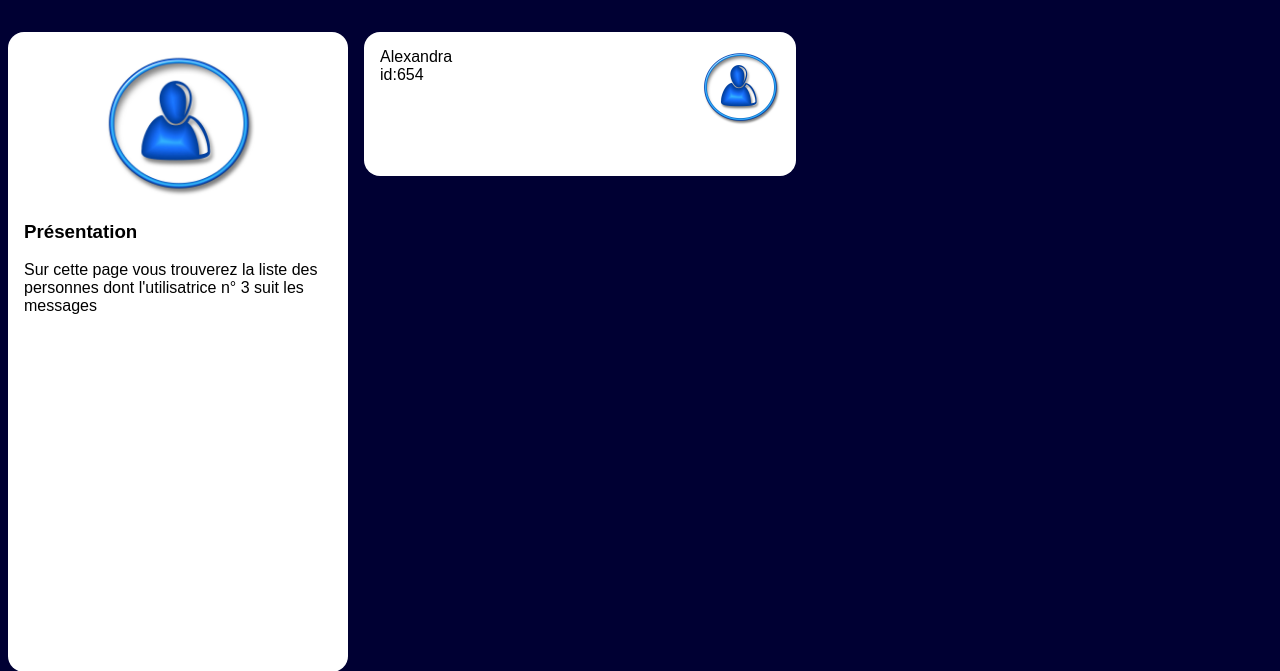
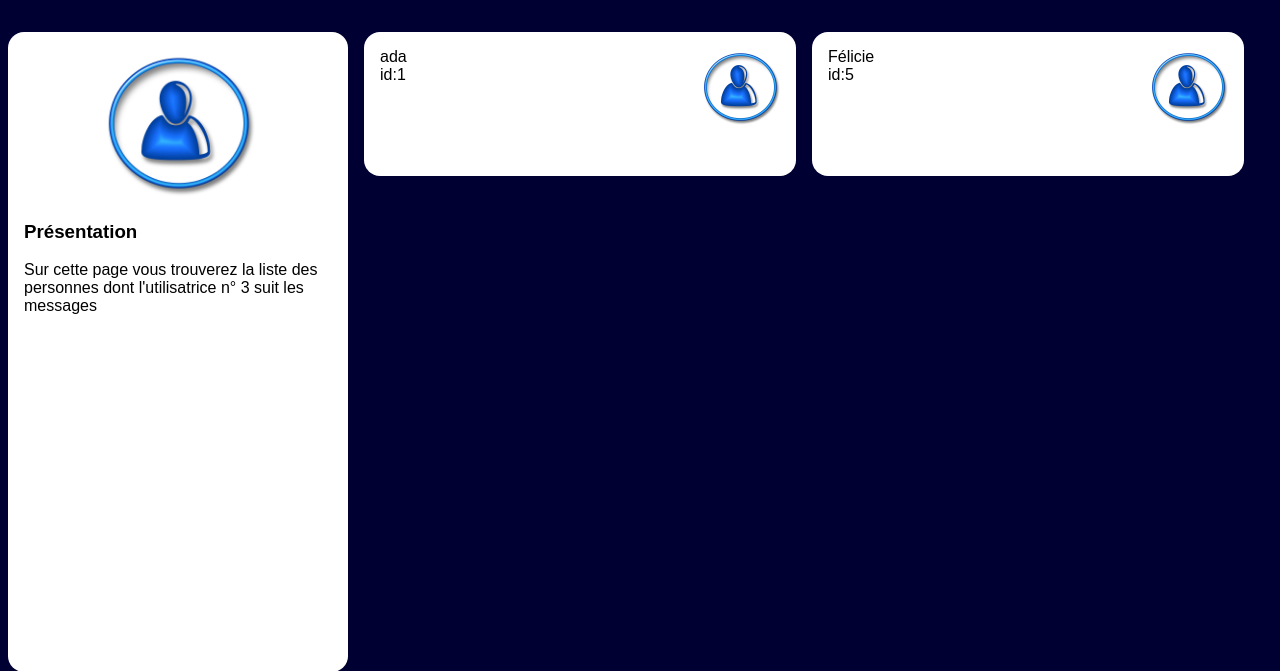
Before and after one commit to IscianeN/Projet-collectif_reseau-social-php, a PHP site: page /subscriptions.php?user_id=3 in a window 1280 px wide. Shown: the part 90-761 px from the top of the page. Run offline with PHP 8.4, Linux system fonts and the light colour scheme; data comes from the database, SQL or seed files in the repository.

Commit message:
Refacto subscriptions

```diff
--- a/Niveau1/subscriptions.php
+++ b/Niveau1/subscriptions.php
@@ -55,12 +55,15 @@
                 $lesInformations = $mysqli->query($laQuestionEnSql);
                 // Etape 4: à vous de jouer
                 //@todo: faire la boucle while de parcours des abonnés et mettre les bonnes valeurs ci dessous
+                while ($post = $lesInformations->fetch_assoc())
+                {
                 ?>
                 <article>
                     <img src="user.jpg" alt="blason"/>
-                    <h3>Alexandra</h3>
-                    <p>id:654</p>
+                    <h3><?php echo $post['alias']?></h3>
+                    <p>id:<?php echo $post['id']?></p>
                 </article>
+                <?php } ?>
             </main>
         </div>
     </body>
```
